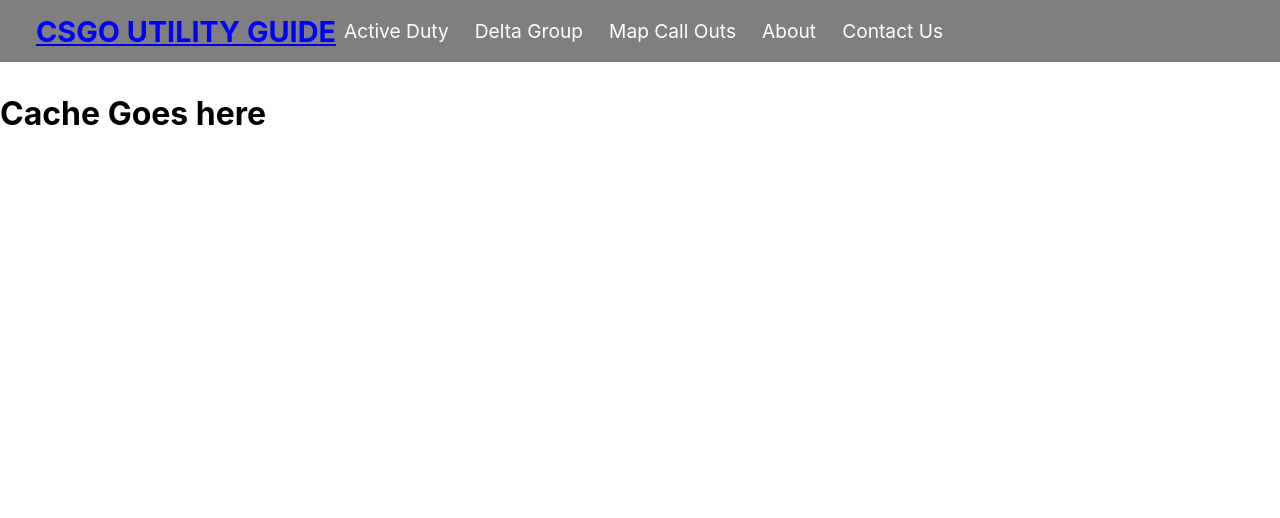
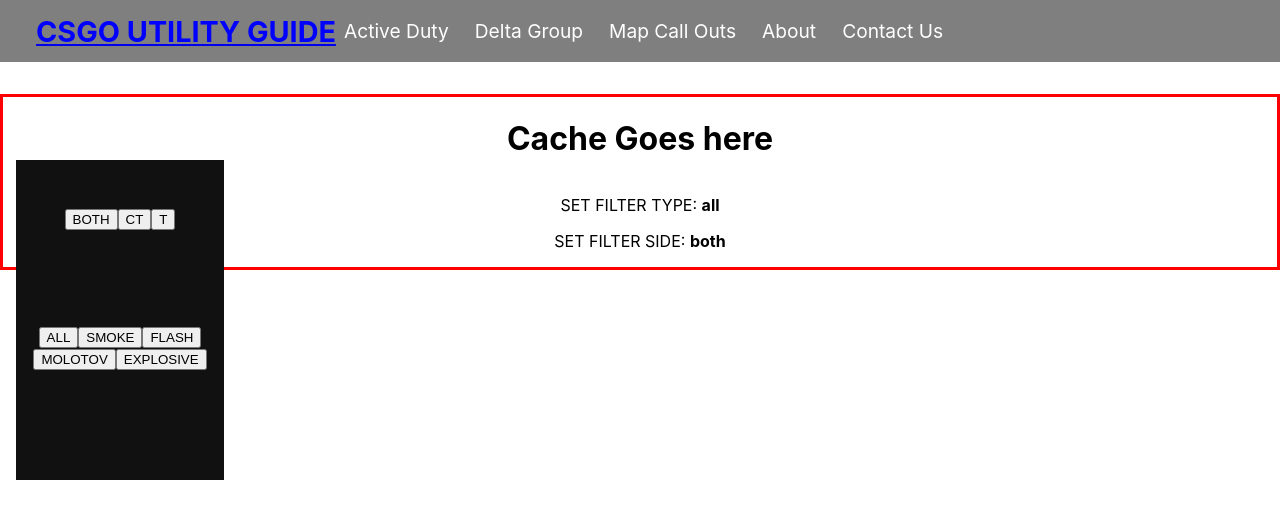
Before and after one commit to MatthewBert/csgo-utility-guide, a React (Create React App) app: page /map/de_cache in a window 1280 px wide. Shown: the top 518 px of the page. Built offline with nearby package versions, Linux system fonts and the light colour scheme.

Commit message:
making changes to create a filter system on the utility list page

```diff
--- /dev/null
+++ b/src/UtilityList.css
@@ -0,0 +1,45 @@
+.UtilityList {
+  padding: 0rem 3rem;
+  margin: 2rem auto;
+  max-width: 80rem;
+  min-width: 40rem;
+  text-align: center;
+  border-style: solid;
+  border-color: red;
+}
+
+.SidebarButtons {
+    display: block;
+  height: 20rem; /* Full-height: remove this if you want "auto" height */
+  width: 13rem; /* Set the width of the sidebar */
+  position: fixed; /* Fixed Sidebar (stay in place on scroll) */
+  z-index: 1; /* Stay on top */
+  top: 10rem; /* Stay at the top */
+  left: 1rem;
+  background-color: #111; /* Black */
+  overflow-x: hidden; /* Disable horizontal scroll */
+  justify-content: center;
+  text-align: center;
+}
+
+.SidebarButtons button:hover {
+  cursor: pointer;
+}
+
+.ButtonHeaderSides {
+  padding: 3rem 0.375rem;
+  text-decoration: none;
+  display: block;
+}
+.ButtonHeaderUtil {
+  padding: 3rem 0.375rem;
+  text-decoration: none;
+  display: block;
+}
+
+.container {
+  display: flex;
+  flex-direction: row;
+  flex-wrap: wrap;
+  justify-content: center;
+}
--- a/src/UtilityList.js
+++ b/src/UtilityList.js
@@ -1,13 +1,14 @@
-import React, { Component } from "react";
+import React, { Component, useState } from "react";
 import UtilityCard from "./UtilityCard";
 import { Grid } from "@material-ui/core";
 import seedUtilityDust2 from "./seedData/seedUtilityDust2";
 import seedUtilityVertigo from "./seedData/seedUtilityVertigo";
+import "./UtilityList.css";
 
 export class UtilityList extends Component {
   constructor(props) {
     super(props);
-    this.state = { CurrentMap: this.findMap() };
+    this.state = { setFilterType: "all", setFilterSide: "both" };
     this.findMap = this.findMap.bind(this);
     this.seedUtility = this.seedUtility.bind(this);
   }
@@ -25,7 +26,21 @@
         });
 
       case "de_mirage":
-        return <h1>Mirage Goes here</h1>;
+        if (this.setFilterType === "all") {
+          return (
+            <div>
+              <p>MIRAGE ALL </p>
+              <p>{this.setFilterType}</p>
+            </div>
+          );
+        } else {
+          return (
+            <div>
+              <p>MIRAGE NOT ALL </p>
+              <p>{this.setFilterType}</p>
+            </div>
+          );
+        }
 
       case "de_inferno":
         return <h1>Inferno Goes here</h1>;
@@ -52,15 +67,163 @@
     }
   }
 
+
+  //componentDidUpdate(filterType, filterSide);
+
   render() {
     return (
-        <Grid container>
-          <div className="container">
-            {this.seedUtility(this.state.CurrentMap)}
+      <div className="UtilityList">
+        <div className="SidebarButtons">
+          <div className="ButtonHeaderSides">
+            <button
+              value="both"
+              onClick={() => this.setState({ setFilterSide: "both" })}
+            >
+              BOTH
+            </button>
+            <button
+              value="ct"
+              onClick={() => this.setState({ setFilterSide: "ct" })}
+            >
+              CT
+            </button>
+            <button
+              value="t"
+              onClick={() => this.setState({ setFilterSide: "t" })}
+            >
+              T
+            </button>
           </div>
-        </Grid>
+          <div className="ButtonHeaderUtil">
+            <button
+              value="all"
+              onClick={() => this.setState({ setFilterType: "all" })}
+            >
+              ALL
+            </button>
+            <button
+              value="smoke"
+              onClick={() => this.setState({ setFilterType: "smoke" })}
+            >
+              SMOKE
+            </button>
+            <button
+              value="flash"
+              onClick={() => this.setState({ setFilterType: "flash" })}
+            >
+              FLASH
+            </button>
+            <button
+              value="molly"
+              onClick={() => this.setState({ setFilterType: "molly" })}
+            >
+              MOLOTOV
+            </button>
+            <button
+              value="explosive"
+              onClick={() => this.setState({ setFilterType: "explosive" })}
+            >
+              EXPLOSIVE
+            </button>
+          </div>
+        </div>
+        <div className="container">{this.seedUtility(this.findMap())}</div>
+        <p>
+          SET FILTER TYPE: <b>{this.state.setFilterType}</b>
+        </p>
+        <p>
+          SET FILTER SIDE: <b>{this.state.setFilterSide}</b>
+        </p>
+      </div>
     );
   }
 }
 
 export default UtilityList;
+
+// import React, { useState } from "react";
+// import UtilityCard from "./UtilityCard";
+// import seedUtilityDust2 from "./seedData/seedUtilityDust2";
+// import seedUtilityVertigo from "./seedData/seedUtilityVertigo";
+// import "./UtilityList.css";
+
+// //need https://reactjs.org/docs/hooks-state.html to create state
+// //lifting state https://reactjs.org/docs/lifting-state-up.html#:~:text=In%20React%2C%20sharing%20state%20is,it%20into%20the%20Calculator%20instead.
+// //using state will let react know to re-render after the state has
+// //updated with the respected filter buttons
+
+// function findMap() {
+//   var URL = window.location.href;
+//   var URLpos = URL.search("de");
+//   var URLid = URL.substr(URLpos);
+//   return URLid;
+// }
+
+// function RenderUtilList(mapName) {
+//   switch (mapName) {
+//     case "de_dust2":
+//     return seedUtilityDust2.map((utility) => {
+//       return <UtilityCard {...utility} key={utility.id} />;
+//     });
+
+//     case "de_mirage":
+//       return <h1>Mirage Goes here</h1>;
+
+//     case "de_inferno":
+//       return <h1>Inferno Goes here</h1>;
+
+//     case "de_overpass":
+//       return <h1>Overpass Goes here</h1>;
+
+//     case "de_vertigo":
+//       return seedUtilityVertigo.map((utility) => {
+//         return <UtilityCard {...utility} key={utility.id} />;
+//       });
+
+//     case "de_nuke":
+//       return <h1>Nuke Goes here</h1>;
+
+//     case "de_train":
+//       return <h1>Train Goes here</h1>;
+
+//     case "de_cache":
+//       return <h1>Cache Goes here</h1>;
+
+//     default:
+//       return <h1>THIS MAP DOESNT EXIST</h1>;
+//   }
+// }
+
+// export default function UtilityList() {
+//   const [filterType, setFilterType] = useState("all");
+//   return (
+//     <div className="UtilityList">
+//       <div className="SidebarButtons">
+//         <div className="ButtonHeaderSides">
+//           <button>BOTH</button>
+//           <button>CT</button>
+//           <button>T</button>
+//         </div>
+//         <div className="ButtonHeaderUtil">
+//           <button value="all" onClick={() => setFilterType("all")}>
+//             ALL
+//           </button>
+//           <button value="smoke" onClick={() => setFilterType("smoke")}>
+//             SMOKE
+//           </button>
+//           <button value="flash" onClick={() => setFilterType("flash")}>
+//             FLASH
+//           </button>
+//           <button value="molly" onClick={() => setFilterType("molotov")}>
+//             MOLOTOV
+//           </button>
+//           <button value="explosive" onClick={() => setFilterType("explosive")}>
+//             EXPLOSIVE
+//           </button>
+//         </div>
+//       </div>
+//       <div className="container">{RenderUtilList(findMap())}</div>
+//       <p>{filterType}</p>
+//     </div>
+//   );
+// }
--- a/src/seedData/seedUtilityDust2.js
+++ b/src/seedData/seedUtilityDust2.js
@@ -54,7 +54,7 @@
   {
     map: "de_dust2",
     mapTitle: "Dust2",
-    type: "Molly",
+    type: "Molotov",
     icon: Molly_Grenade,
     side: "Terrorist",
     start_location: "Long A Barrel",
@@ -72,7 +72,7 @@
   {
     map: "de_dust2",
     mapTitle: "Dust2",
-    type: "Molly",
+    type: "Molotov",
     icon: Molly_Grenade,
     side: "Terrorist",
     start_location: "Outside B Tunnel",
```
Also changed, not shown: src/UtilityPage.js (+0 -23 lines).
